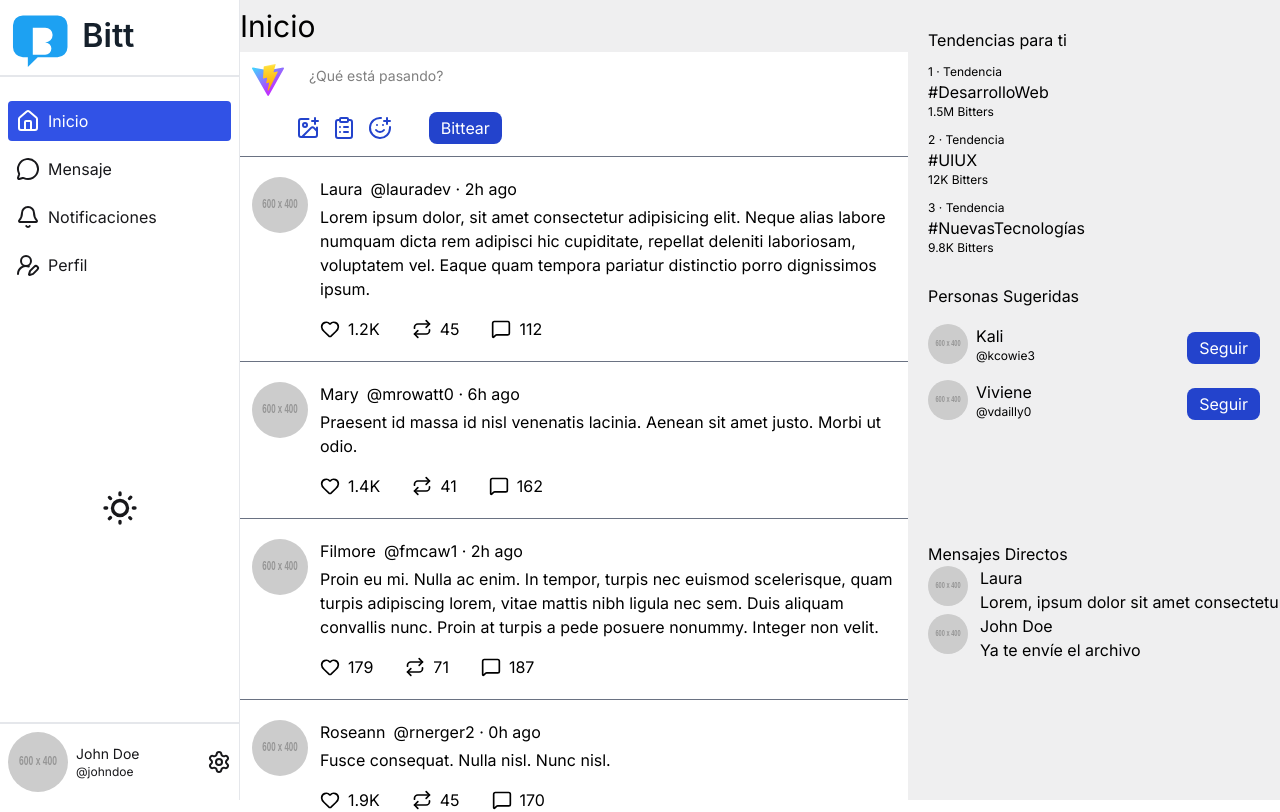
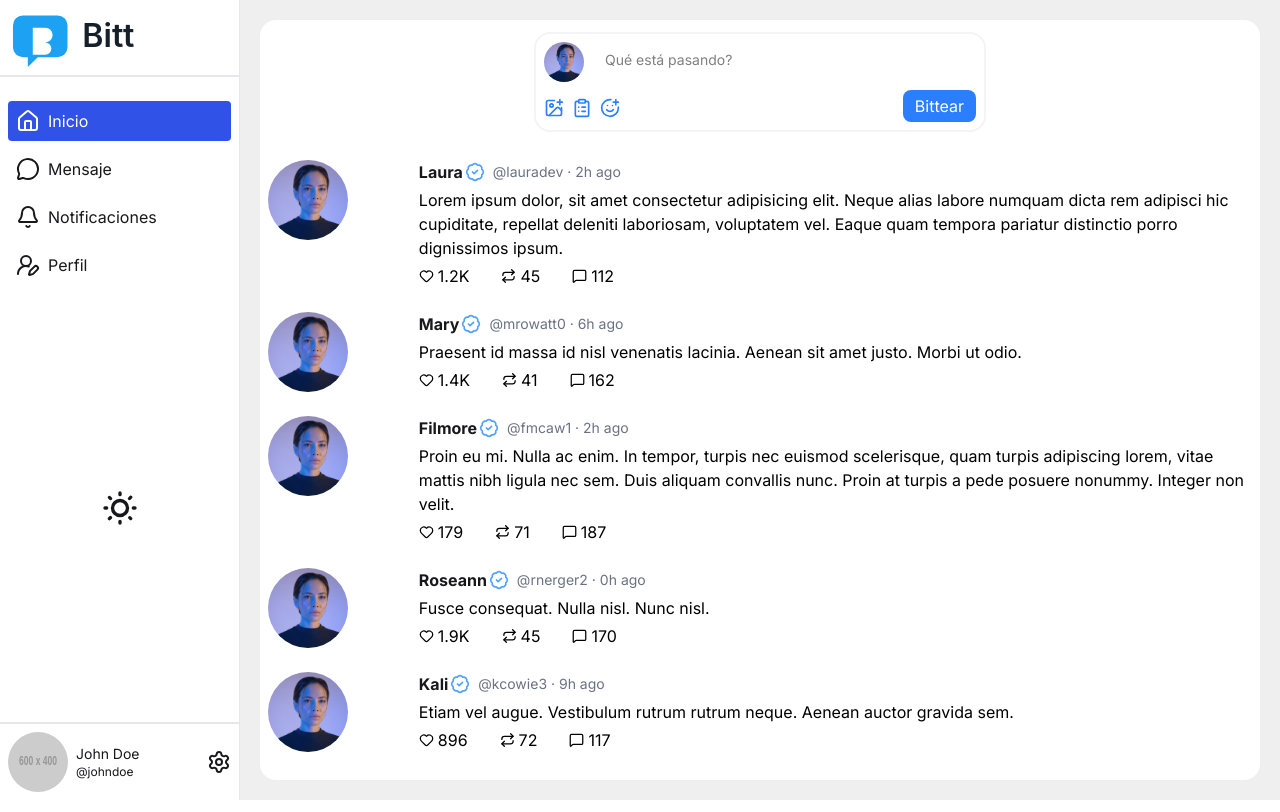
Before and after one commit to kemtch19/bitt-frontend, a React (Vite) app: page / in a window 1280 px wide. Shown: the top 812 px of the page. Built offline with nearby package versions, Linux system fonts and the light colour scheme.

Commit message:
feat: enhance CardPost and Feed components with improved layout and styling; add user avatar and verified icon

```diff
--- a/src/components/CardPost.jsx
+++ b/src/components/CardPost.jsx
@@ -1,5 +1,12 @@
-import { HeartIcon, MessageSquareIcon, RepeatIcon } from "lucide-react";
+import {
+  HeartIcon,
+  MessageSquareIcon,
+  RepeatIcon,
+  Verified,
+  VerifiedIcon,
+} from "lucide-react";
 import { convertNumber } from "../utils/convertNumbers.js";
+import girl from "../assets/fakePeople/girl.jpg";
 
 export const CardPost = () => {
   const data = [
@@ -61,35 +68,31 @@ export const CardPost = () => {
 
   return (
     <>
-      {data.map((d,index)  => (
-        <div
-          key={index}
-          className="p-3 flex gap-3 border-t py-5 border-gray-500 bg-white"
-        >
-          <img
-            className="size-14 rounded-full object-fit"
-            src={d.image}
-            alt=""
-          />
-          <div>
+      {data.map((d, index) => (
+        <div key={index} className="w-full flex gap-3 p-2 mt-2">
+          <div className="flex-1">
+            <img className="size-20 rounded-full object-cover" src={girl} />
+          </div>
+          <div className="flex-6">
             <div className="flex gap-2 mb-1">
-              <h2 className="text-black">{d.name}</h2>
-              <span className="text-black">
+              <h2 className="font-bold">{d.name}</h2>
+              <VerifiedIcon className="text-blue-400 -ml-1.5 mt-0.5 size-5" />
+              <span className="text-gray-500 text-sm flex items-center">
                 @{d.username} · {d.time}h ago
               </span>
             </div>
-            <p className="text-black mb-4">{d.description}</p>
+            <p className="text-black mb-1">{d.description}</p>
             <div className="flex gap-8">
-              <div className="flex gap-2">
-                <HeartIcon color="black" width={20} />
+              <div className="flex gap-1">
+                <HeartIcon color="black" width={15} />
                 <span className="text-black">{convertNumber(d.likes)}</span>
               </div>
-              <div className="flex gap-2">
-                <RepeatIcon color="black" width={20} />
+              <div className="flex gap-1">
+                <RepeatIcon color="black" width={15} />
                 <span className="text-black">{convertNumber(d.reposts)}</span>
               </div>
-              <div className="flex gap-2">
-                <MessageSquareIcon color="black" width={20} />
+              <div className="flex gap-1">
+                <MessageSquareIcon color="black" width={15} />
                 <span className="text-black">{convertNumber(d.chats)}</span>
               </div>
             </div>
--- a/src/page/Feed.jsx
+++ b/src/page/Feed.jsx
@@ -1,30 +1,37 @@
 import { ClipboardListIcon, ImagePlusIcon, SmilePlusIcon } from "lucide-react";
 import { CardPost } from "../components/CardPost";
+import girl from "../assets/fakePeople/girl.jpg";
 import { Rightbar } from "../components/rightbar/Rightbar.jsx";
 
 export const Feed = () => {
-
   return (
-    <div className="bg-[#efeff0] h-screen flex">
-      <div className="flex-3">
-        <h1 className="text-black text-3xl py-2">Inicio</h1>
-        <div className="p-3 flex gap-3 bg-white">
-          <img className="h-fit" src="/vite.svg" alt="" />
-          <div>
-            <textarea
-              className="input input-ghost w-full rezize-none overflow-hidden bg-white text-black"
-              type="text"
-              placeholder="¿Qué está pasando?"
-              maxLength={100}
-            />
+    <div className="h-full p-5 flex">
+      <div className="flex bg-white rounded-2xl flex-col">
+        <div className="flex p-3 justify-center">
+          <div className="border-2 border-gray-100 rounded-2xl p-2">
+            <div className="flex items-center gap-2">
+              <img className="size-10 object-cover rounded-full" src={girl} />
+              <textarea
+                className="input input-ghost w-sm h-7 rezize-none overflow-hidden bg-white text-black focus:outline-none placeholder:text-[14px]"
+                type="text"
+                placeholder="Qué está pasando?"
+                maxLength={100}
+              />
+            </div>
             <div className="flex justify-between">
-              <div className="flex mt-3 gap-3">
-                <ImagePlusIcon color="#2343CC" />
-                <ClipboardListIcon color="#2343CC" />
-                <SmilePlusIcon color="#2343CC" />
+              <div className="flex mt-3 gap-2">
+                <button className="cursor-pointer">
+                  <ImagePlusIcon className="text-blue-500 size-5" />
+                </button>
+                <button className="cursor-pointer">
+                  <ClipboardListIcon className="text-blue-500 size-5" />
+                </button>
+                <button className="cursor-pointer">
+                  <SmilePlusIcon className="text-blue-500 size-5" />
+                </button>
               </div>
               <button
-                className="bg-[#2343CC] text-white mt-2 rounded-lg p-1 pr-3 pl-3 cursor-pointer"
+                className="bg-blue-500 text-white mt-2 rounded-lg p-1 pr-3 pl-3 cursor-pointer"
                 type="submit"
               >
                 Bittear
@@ -34,9 +41,9 @@ export const Feed = () => {
         </div>
         <CardPost />
       </div>
-      <div className="flex-1">
+      {/* <div className="flex-1">
         <Rightbar />
-      </div>
+      </div> */}
     </div>
   );
 };
--- a/src/page/Layout.jsx
+++ b/src/page/Layout.jsx
@@ -11,7 +11,7 @@ export const Layout = () => {
   return user ? (
     <div className="flex w-full h-screen">
       <Sidebar sidebarOpen={sidebarOpen} setSidebarOpen={setSidebarOpen} />
-      <div className="flex-1">
+      <div className="flex-1 bg-[#efeff0]">
         <Outlet />
       </div>
 
@@ -22,7 +22,10 @@ export const Layout = () => {
           onClick={() => setSidebarOpen(false)}
         />
       ) : (
-        <MenuIcon className="absolute top-3 right-3 z-100 bg-white rounded-md size-10 text-gray-600 sm:hidden" onClick={()=>setSidebarOpen(true)} />
+        <MenuIcon
+          className="absolute top-3 right-3 z-100 bg-white rounded-md size-10 text-gray-600 sm:hidden"
+          onClick={() => setSidebarOpen(true)}
+        />
       )}
     </div>
   ) : (
--- a/src/page/Profile.jsx
+++ b/src/page/Profile.jsx
@@ -1,7 +1,5 @@
 import {
-  Calendar1Icon,
   CalendarIcon,
-  MapIcon,
   MapPinIcon,
   Verified,
 } from "lucide-react";
@@ -28,7 +26,7 @@ export const Profile = () => {
               </div>
               <p className="text-gray-500 text-sm -mt-1">@delfi12</p>
               <p className="text-sm mt-2 mb-5">
-                creador | Exploradora | Apasionada por aprender | Lorem ipsum
+                Creadora | Exploradora | Apasionada por aprender | Lorem ipsum
                 dolor sit amet Lorem, ipsum..
               </p>
               <div className="flex text-sm mt-2 text-gray-500 gap-2 items-center">
```
